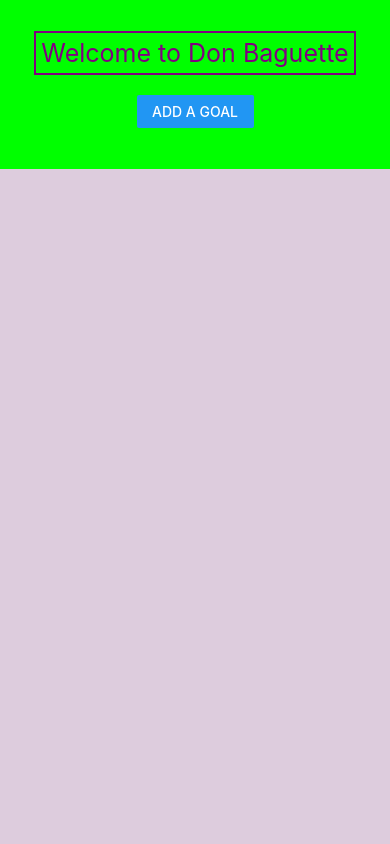
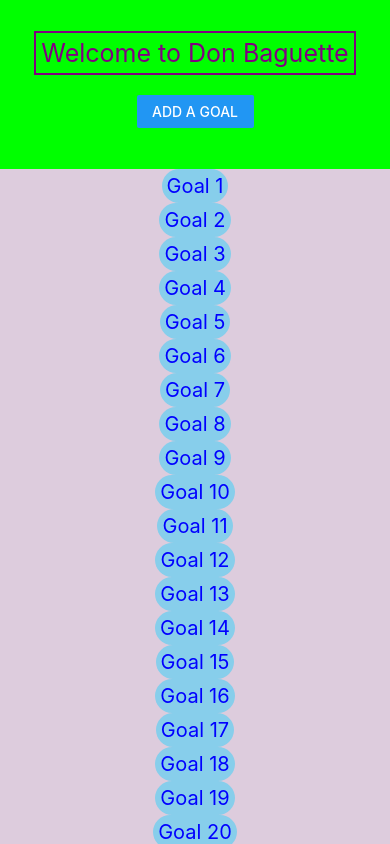
Before and after one commit to haoniu08/mobile2024fall-HN, a React Native app: screen / in a window 390 px wide. Built offline with nearby package versions, Linux system fonts and the light colour scheme.

Commit message:
scroll view implemented, with function to generate enough goals to test

```diff
--- a/App.js
+++ b/App.js
@@ -1,6 +1,6 @@
 import { StatusBar } from 'expo-status-bar';
-import { Button, StyleSheet, Text, View, SafeAreaView } from 'react-native';
-import {useState} from 'react';
+import { Button, StyleSheet, Text, View, SafeAreaView, ScrollView } from 'react-native';
+import {useState, useEffect} from 'react';
 import Header from './components/Header';
 import Input from './components/Input';
 
@@ -14,6 +14,14 @@ export default function App() {
   // use array to store multiple goals instead just one text
   const [goals, setGoals] = useState([]);
 
+  // function to generate 40 goal, to test the scroll view
+  useEffect(() => {
+    const initialGoals = Array.from({ length: 40 }, (_, i) => ({
+      text: `Goal ${i + 1}`,
+      id: Math.random().toString(),
+    }));
+    setGoals(initialGoals);
+  }, []);
 
   // define a function to handle the received data
   function handleReceivedData(data) {
@@ -50,11 +58,8 @@ export default function App() {
         />
       </View>
       <View style={styles.bottomSection}>
-        {/* { receivedData ? (
-          <View style={styles.userInput}>
-          <Text style={styles.text}>{receivedData}</Text>
-        </View>
-        ) : null} */}
+        {/* {about to add ScrollView here} */}
+        <ScrollView contentContainerStyle={styles.scrollViewContainer}>
           {goals.map((goalObj) => {
             return (
               <View key={goalObj.id} style={styles.userInput}>
@@ -62,12 +67,16 @@ export default function App() {
               </View>
             );
           })}
+        </ScrollView>
       </View>
     </SafeAreaView>
   );
 }
 
 const styles = StyleSheet.create({
+  scrollViewContainer: {
+    alignItems: 'center',
+  },
   text: {
     fontSize: 20,
     color: 'blue',
```
Lines whose indentation alone changed are shown as unchanged.
